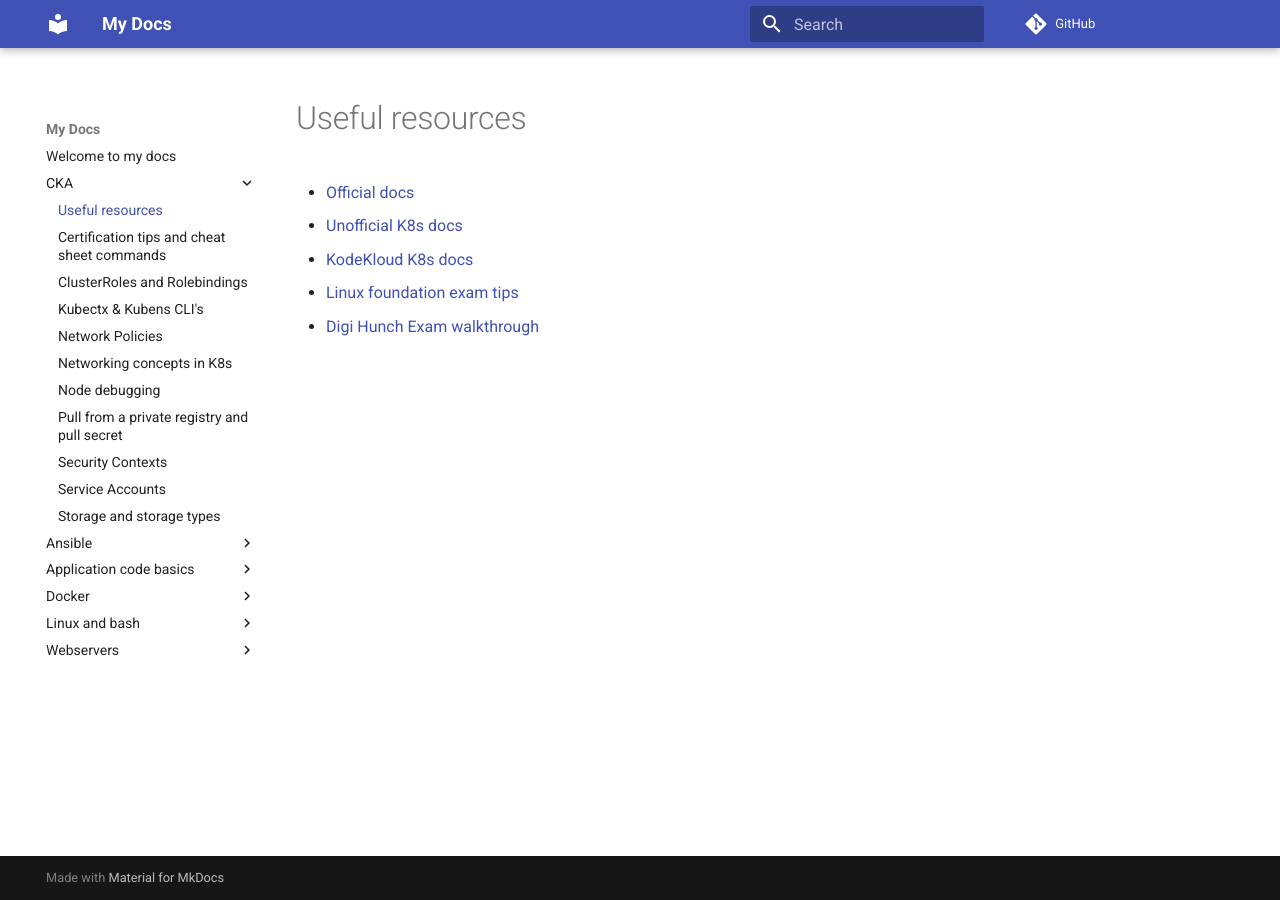
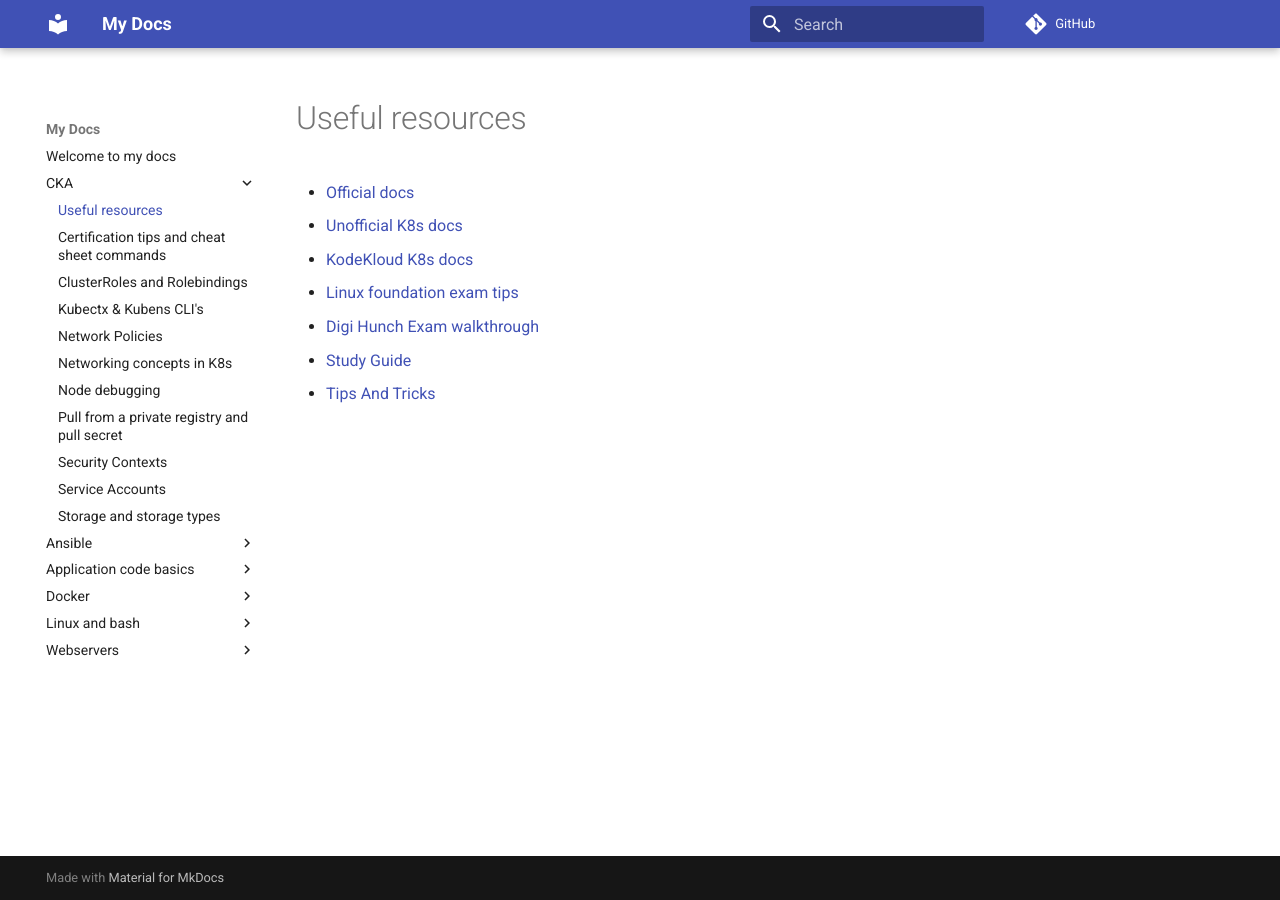
Before and after one commit to rytligc/dev-docs, an MkDocs documentation site: the page built from docs/CKA/AdditionalResources.md, in a window 1280 px wide. Built offline with MkDocs 1.6.1 and Material for MkDocs 9.7.7, drawn with Linux system fonts in a browser that asks for light colours; comment, search, counter and statistics services are not loaded.

Commit message:
Added additiona links

```diff
--- a/docs/CKA/AdditionalResources.md
+++ b/docs/CKA/AdditionalResources.md
@@ -5,3 +5,5 @@
 * [KodeKloud K8s docs](https://github.com/kodekloudhub/certified-kubernetes-administrator-course)
 * [Linux foundation exam tips](https://docs.linuxfoundation.org/tc-docs/certification/tips-cka-and-ckad)
 * [Digi Hunch Exam walkthrough](https://www.digihunch.com/2021/04/preparing-certified-kubernetes-administrator-exam/)
+* [Study Guide](https://github.com/David-VTUK/CKA-StudyGuide)
+* [Tips And Tricks](https://www.reddit.com/r/kubernetes/comments/s6l7xs/just_passed_the_cka_here_are_some_tips_and_tricks/)
```
